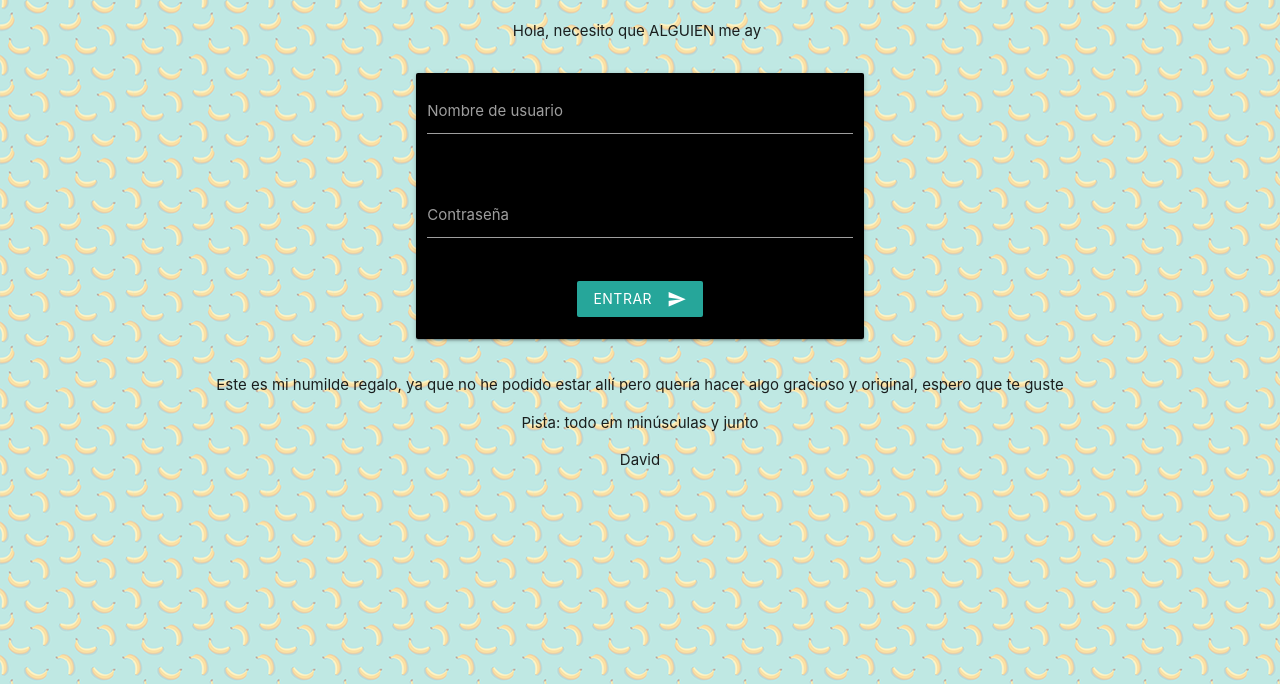
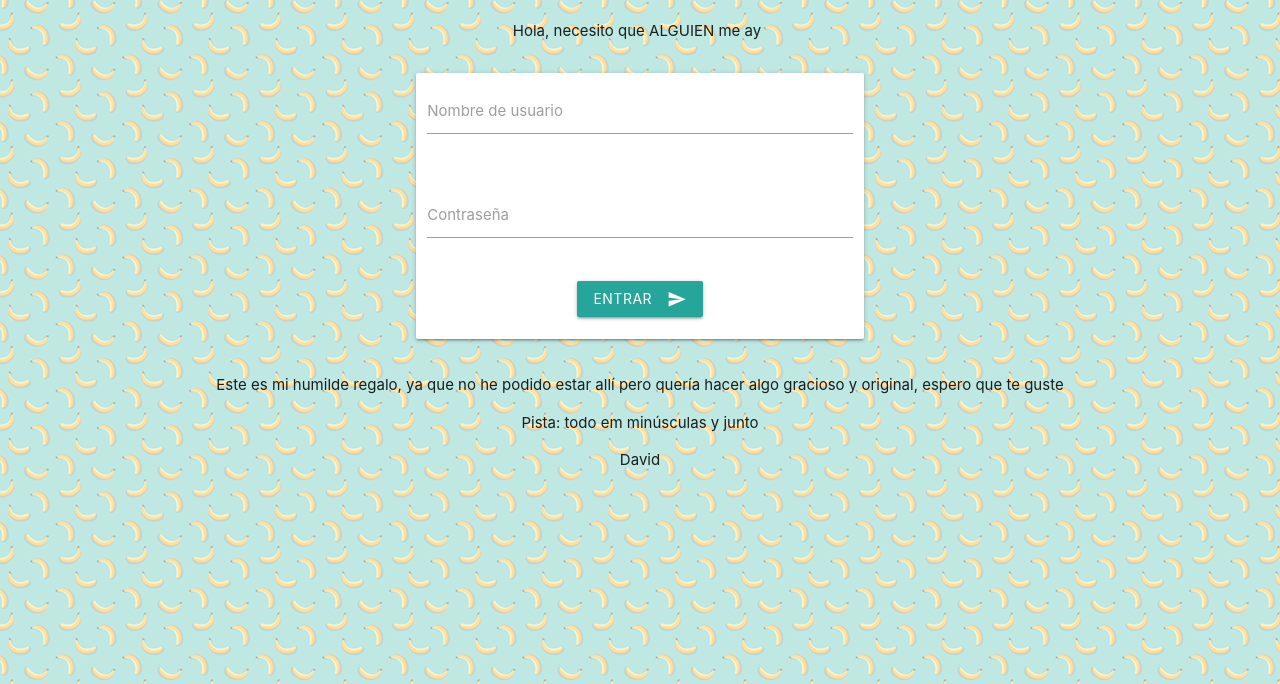
Before and after one commit to davas-web-designs/cumple, a plain HTML site: page index.html in a window 1280 px wide. Shown: the part 116-800 px from the top of the page. Drawn offline with nearby package versions, Linux system fonts and the light colour scheme.

Commit message:
feliz cumpleaños jeje

```diff
--- a/index.html
+++ b/index.html
@@ -19,7 +19,7 @@
   <div id="typewriter"></div>
   <br>
   <div class="row">
-    <form class="col push-m3 s12 m6 card-panel black">
+    <form class="col push-m3 s12 m6 card-panel">
       <div class="row">
         <div class="input-field col s12 ">
           <input id="name" type="password" class="validate">
```
